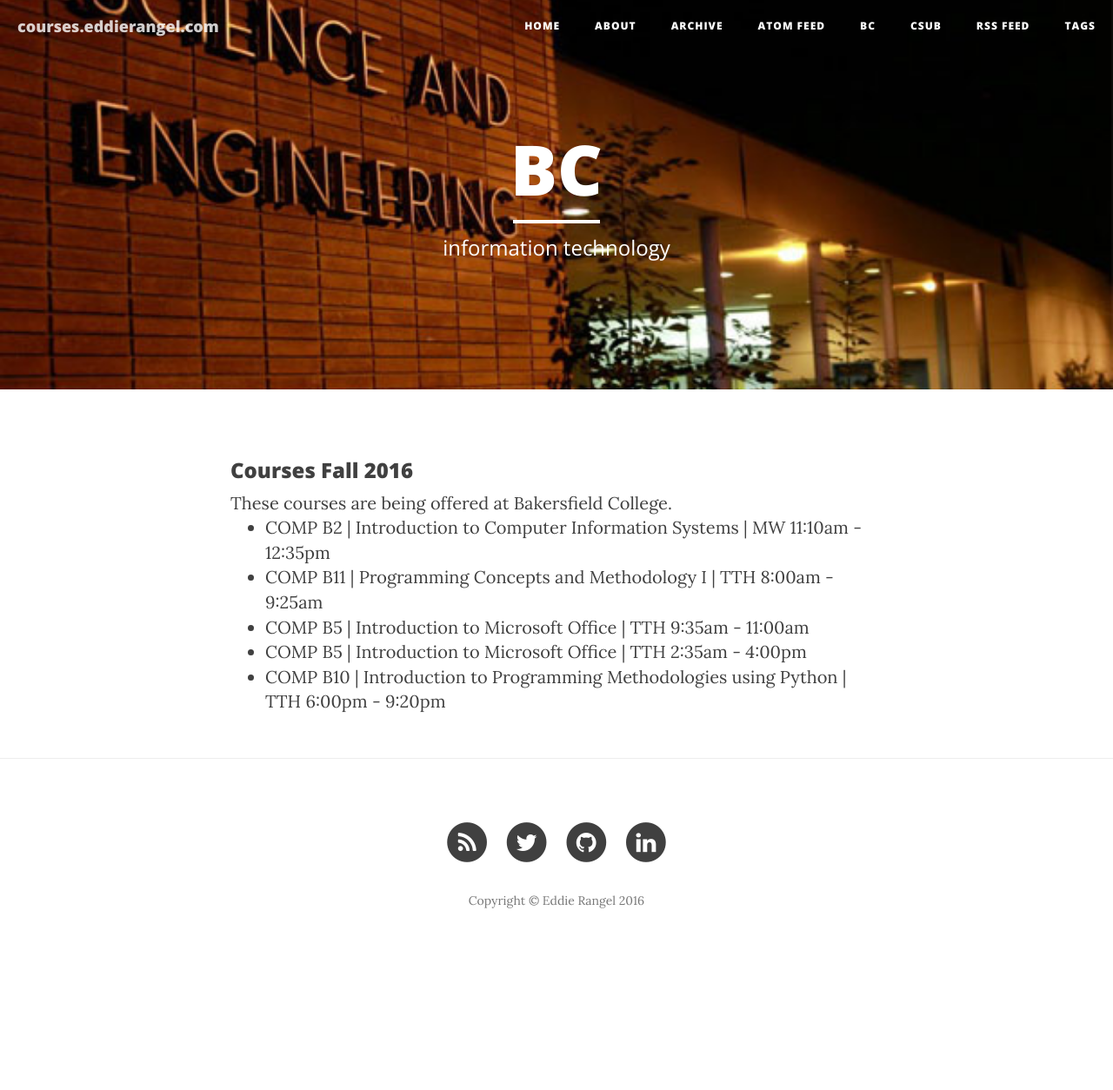
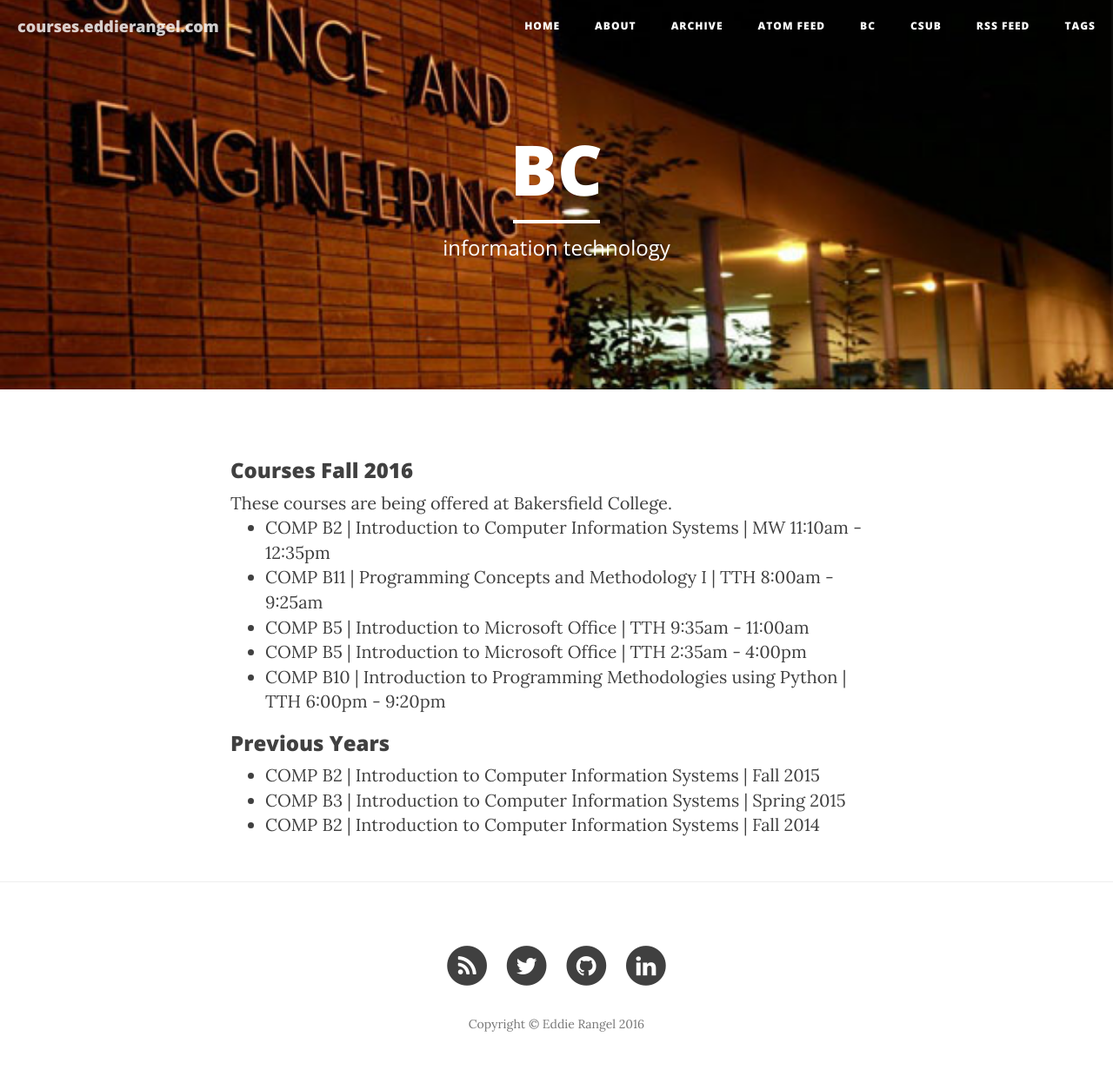
Before and after one commit to eddierangel/eddierangel.github.io, a Jekyll site: the page built from bc.html, in a window 1280 px wide. Shown: the whole page at 87% size. Built offline with Jekyll 4.4.1, drawn with Linux system fonts in a browser that asks for light colours; nearby versions of some CDN libraries; before the commit the page ends 1112 px from its top, so only the background shows below that.

Commit message:
Adding Previous Years courses

```diff
--- a/bc.html
+++ b/bc.html
@@ -15,4 +15,10 @@ header-img: "img/ScienceBuilding_BC.jpg"
         <li>COMP B5 | Introduction to Microsoft Office | <a href="https://github.com/eddierangel/COMPB5">TTH 2:35am - 4:00pm</a></li>
         <li>COMP B10 | Introduction to Programming Methodologies using Python | <a href="https://github.com/eddierangel/COMPB10">TTH 6:00pm - 9:20pm</a></li>
     </ul>
+    <h3>Previous Years</h3>
+    <ul>
+         <li>COMP B2 | Introduction to Computer Information Systems | <a href="https://github.com/eddierangel/COMPB2">Fall 2015</a></li>
+         <li>COMP B3 | Introduction to Computer Information Systems | <a href="https://github.com/eddierangel/COMPB2">Spring 2015</a></li>
+         <li>COMP B2 | Introduction to Computer Information Systems | <a href="https://github.com/eddierangel/COMPB2">Fall 2014</a></li>
+    </ul>
 </p>
```
